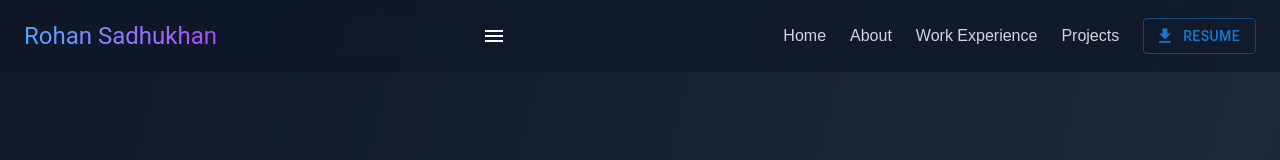
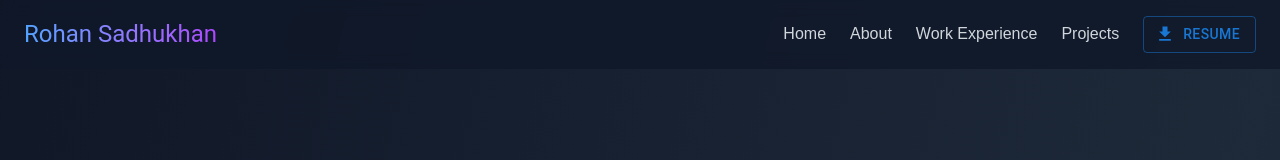
Before and after one commit to rohansadhukhan65/rohansadhukhan65.github.io, a React (Vite) app: page / in a window 1280 px wide. Shown: the top 160 px of the page. Built offline with nearby package versions, Linux system fonts and the light colour scheme.

Commit message:
Enhance Nav component with responsive design; implement conditional rendering for mobile and desktop navigation, improving user experience across devices.

```diff
--- a/src/components/common/Nav.tsx
+++ b/src/components/common/Nav.tsx
@@ -10,6 +10,8 @@ import {
   ListItem,
   ListItemText,
   ListItemButton,
+  useMediaQuery,
+  useTheme,
 } from "@mui/material";
 import { FileDownload, Menu as MenuIcon } from "@mui/icons-material";
 import { Link } from "react-router";
@@ -17,7 +19,9 @@ import { motion } from "framer-motion";
 
 const Nav: React.FC = () => {
   const [drawerOpen, setDrawerOpen] = useState(false);
-
+  const theme = useTheme();
+  const isMobile = useMediaQuery(theme.breakpoints.down("md"));
+  console.log(isMobile);
   const toggleDrawer =
     (open: boolean) => (event: React.KeyboardEvent | React.MouseEvent) => {
       if (
@@ -119,19 +123,22 @@ const Nav: React.FC = () => {
             </span>
           </Typography>
 
-          {/* Mobile menu icon */}
+          {/* Mobile menu icon - only show on mobile */}
+          {isMobile && (
             <IconButton
               edge="start"
               color="inherit"
               aria-label="menu"
               onClick={toggleDrawer(true)}
-            className="md:hidden text-gray-300"
+              className="text-gray-300"
             >
               <MenuIcon />
             </IconButton>
+          )}
 
-          {/* Desktop navigation */}
-          <Box className="hidden md:flex space-x-6 items-center">
+          {/* Desktop navigation - only show on desktop */}
+          {!isMobile && (
+            <Box className="flex space-x-6 items-center">
               <Link
                 to="/"
                 className="text-gray-300 hover:text-white transition-colors"
@@ -166,13 +173,16 @@ const Nav: React.FC = () => {
                 Resume
               </Button>
             </Box>
+          )}
         </Box>
       </Container>
 
       {/* Mobile drawer */}
+      {isMobile && (
         <Drawer anchor="left" open={drawerOpen} onClose={toggleDrawer(false)}>
           {mobileDrawer}
         </Drawer>
+      )}
     </Box>
   );
 };
```
Lines whose indentation alone changed are shown as unchanged.
